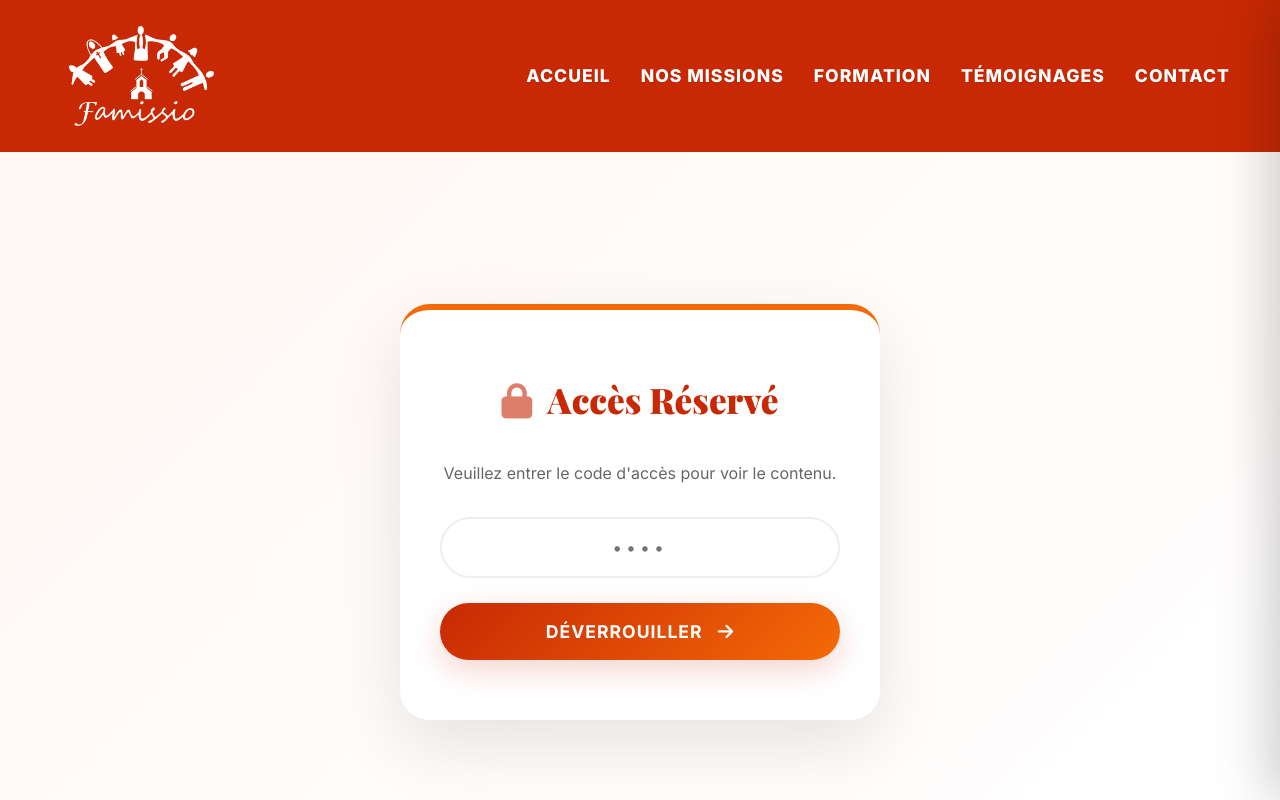
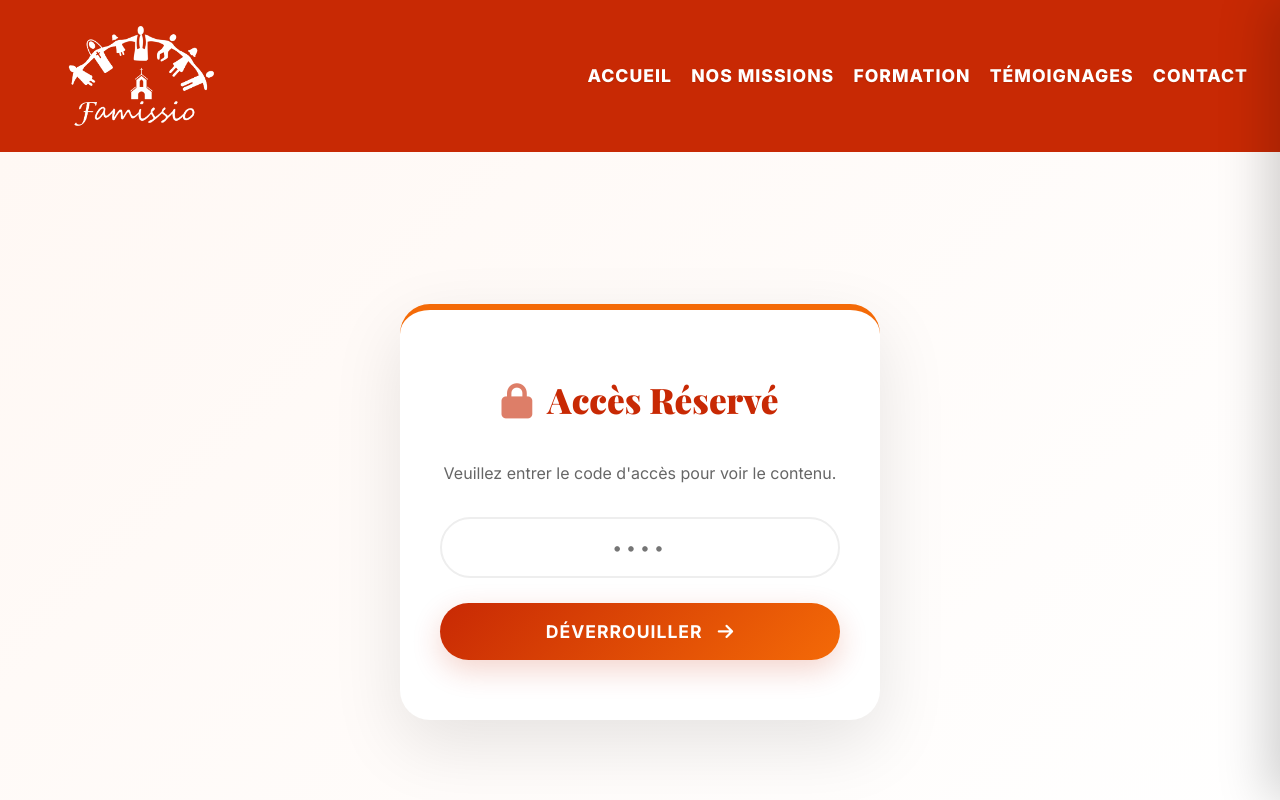
Before and after one commit to anselmecallens-source/famissio-antigravity, a React (Vite) app: page /reserve in a window 1280 px wide. Shown: the top 800 px of the page. Built offline with nearby package versions, Linux system fonts and the light colour scheme.

Commit message:
Align text links starting position to 35% right zone across all pages for exact superposition

```diff
--- a/src/components/Navbar.jsx
+++ b/src/components/Navbar.jsx
@@ -65,8 +65,8 @@ const Navbar = () => {
     return location.pathname === path ? { color: 'var(--ember)' } : {};
   };
 
-  const linksContainerStyle = isHome
-    ? {
+  // Shared 35% right-aligned container for exact text superposition on ALL pages
+  const linksContainerStyle = {
     position: 'absolute',
     right: '0',
     top: '0',
@@ -77,8 +77,7 @@ const Navbar = () => {
     justifyContent: 'flex-end',
     paddingRight: '2rem',
     gap: '1.2rem'
-    }
-    : {};
+  };
 
   return (
     <>
@@ -88,7 +87,7 @@ const Navbar = () => {
           <Link to="/" onClick={closeMenu} className="smart-nav-logo-link">
             <img src={LOGO_RED} alt="Famissio" className="smart-nav-logo-img" />
           </Link>
-          <ul className="smart-nav-links" style={isHome ? linksContainerStyle : {}}>
+          <ul className="smart-nav-links" style={linksContainerStyle}>
             <li><Link to="/" className={location.pathname === '/' ? 'active' : ''} onClick={closeMenu}>ACCUEIL</Link></li>
             <li><Link to="/missions" className={location.pathname === '/missions' ? 'active' : ''} onClick={closeMenu}>NOS MISSIONS</Link></li>
             <li><Link to="/formation" className={location.pathname === '/formation' ? 'active' : ''} onClick={closeMenu}>FORMATION</Link></li>
--- a/src/index.css
+++ b/src/index.css
@@ -1739,7 +1739,7 @@ section {
     font-weight: 800;
     text-transform: uppercase;
     letter-spacing: 1px;
-    padding: 6px 14px;
+    padding: 4px 8px;
     border-radius: 6px;
     line-height: 1.2;
     transition: all 0.25s ease;
@@ -1755,6 +1755,7 @@ section {
     color: white;
     background-color: var(--flame);
     box-shadow: 0 2px 10px rgba(200, 41, 4, 0.3);
+    padding: 4px 10px;
   }
 }
 
```
Lines whose indentation alone changed are shown as unchanged.
